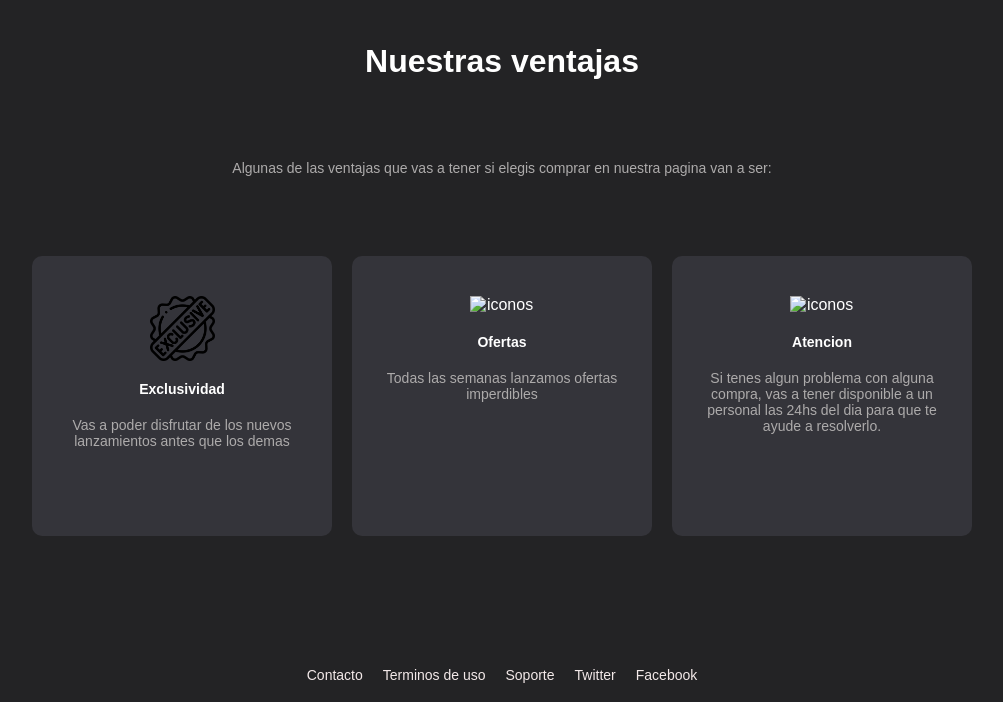
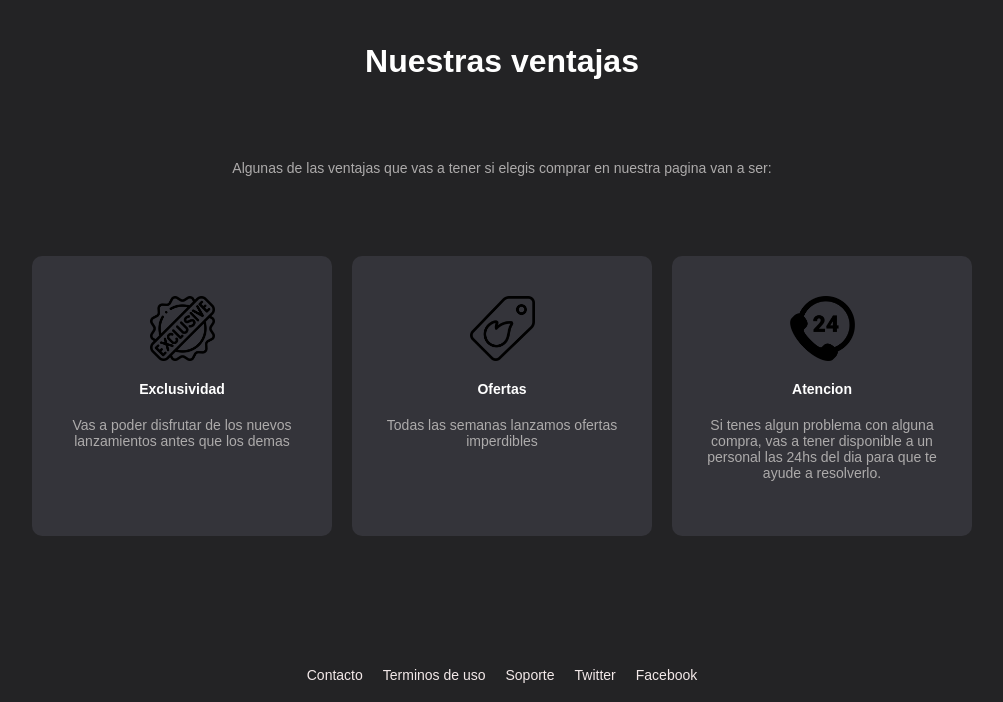
Before and after one commit to FranBalcarce/Landing-page-portfolio, a plain HTML site: page index.html in a window 1280 px wide. Shown: the part 1190-1892 px from the top of the page, without its empty margins (138-1141 px from the left). Drawn offline with Linux system fonts and the light colour scheme.

Commit message:
cuarta-entrega

```diff
--- a/index.html
+++ b/index.html
@@ -86,14 +86,14 @@
 
   <div class="discover-cards-container">
     <div class="discover-card">
-      <img src="./assets/img/excluisvo.png" alt="iconos" />
+      <img src="./assets/img/exclusivo.png" alt="iconos" />
       <h3>Exclusividad</h3>
       <p>
         Vas a poder disfrutar de los nuevos lanzamientos antes que los demas
       </p>
     </div>
     <div class="discover-card">
-      <img src="./assets/img/ofertass.png" alt="iconos" />
+      <img src="./assets/img/ofertas.png" alt="iconos" />
 
       <h3>Ofertas</h3>
       <p>
@@ -102,7 +102,7 @@
     </div>
 
     <div class="discover-card">
-      <img src="./assets/img/at6encion.png" alt="iconos" />
+      <img src="./assets/img/atencion.png" alt="iconos" />
       <h3>Atencion</h3>
       <p>
         Si tenes algun problema con alguna compra, vas  a tener disponible a un personal las 24hs del dia para que te ayude a resolverlo.
```
Also changed, not shown: assets/img/exclusivo.png (renamed from assets/img/excluisvo.png).
